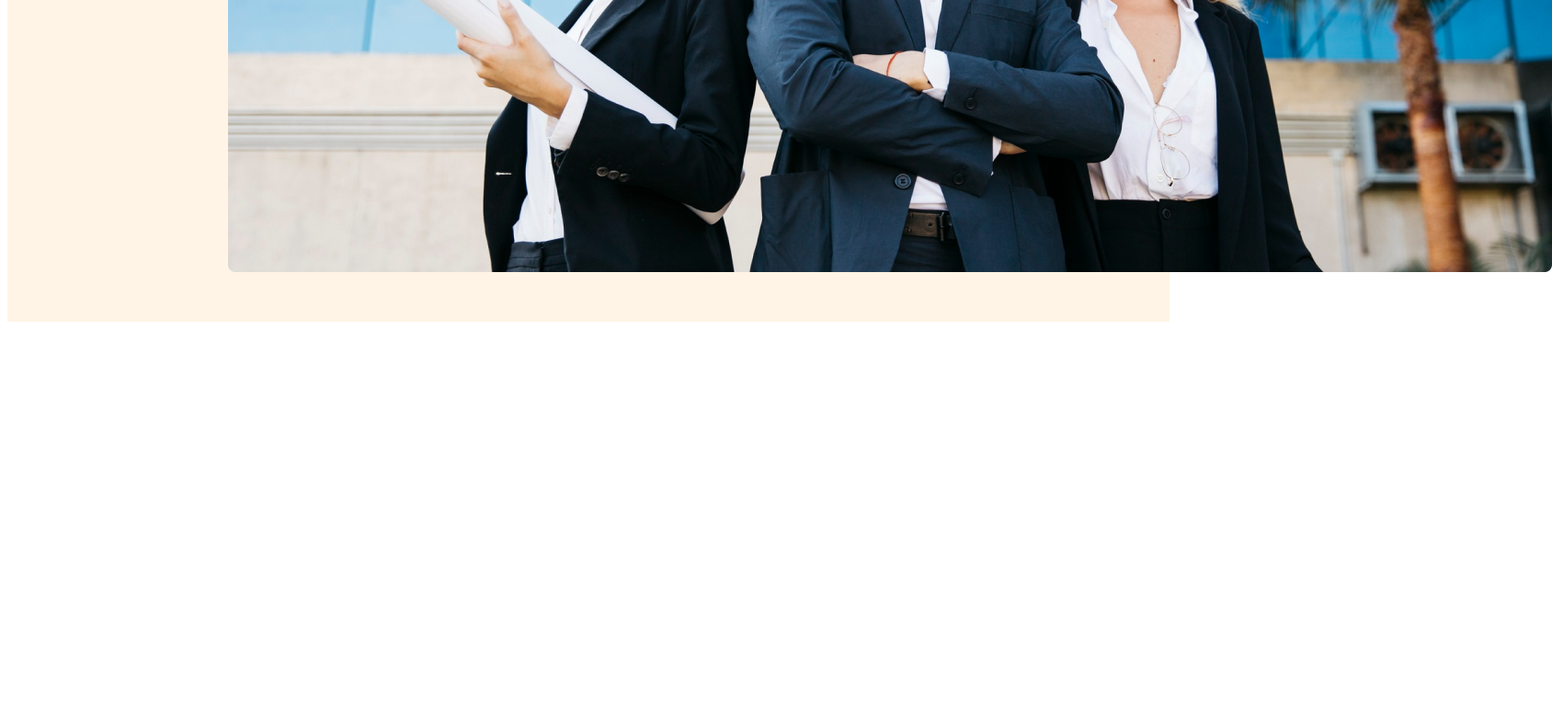
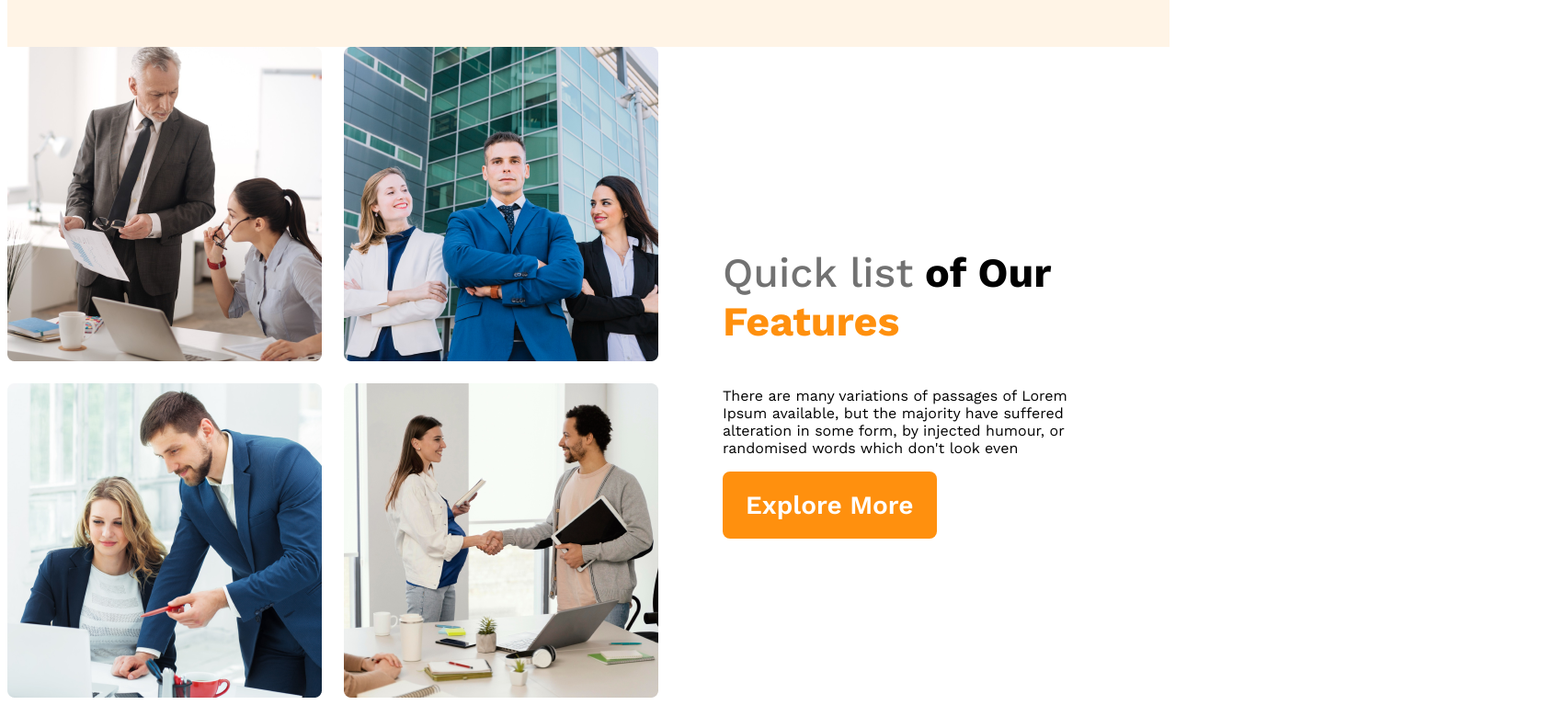
Before and after one commit to Abdullah3d/g3-archi-website, a plain HTML site: page index.html in a window 1280 px wide. Shown: the part 993-1760 px from the top of the page at 92% size, 1688 px wide, since content can reach past the window. Before the commit the page ends 1351 px from the top, so only its background shows below. Drawn offline with nearby package versions, Linux system fonts and the light colour scheme.

Commit message:
features section added

```diff
--- a/index.html
+++ b/index.html
@@ -9,6 +9,7 @@
 </head>
 
 <body>
+    <!-- header start -->
     <header>
         <nav>
             <h3 class="nav-title">G3 Architects</h3>
@@ -25,15 +26,28 @@
                     <P class="banner-description">There are many variations of passages of Lorem Ipsum available, but the majority have suffered alteration in some form, by injected humour, or randomised words which don't look even</p>
                     <button class="btn-primary">Explore More</button>
                 </div>
-                <img class="banner-img">
+                <img class="banner img">
                 <img src="images/banner.png" alt="">
 
+            </div>
+    </header>
+    <!-- header end -->
+    <main>
+        <!-- features section start -->
+        <section class="teams-containar">
+            <div class="teams-img-containar">
+                <img src="images/team1.png" alt="">
+                <img src="images/team2.png" alt="">
+                <img src="images/team3.png" alt="">
+                <img src="images/team4.png" alt="">
+            </div>
+            <div class="teams-content">
+                <h3 class="teams-title"><span class="quick-list">Quick list</span> <span>of Our</span> <span class="text-features">Features</span></h3>
+                <p class="teams-description">There are many variations of passages of Lorem Ipsum available, but the majority have suffered alteration in some form, by injected humour, or randomised words which don't look even</p>
+                <button class="btn-primary">Explore More</button>
 
             </div>
-
-
-    </header>
-    <main>
+        </section>
 
     </main>
     <footer>
--- a/styles/architect.css
+++ b/styles/architect.css
@@ -2,7 +2,7 @@
 @import url('https://fonts.googleapis.com/css2?family=Work+Sans:wght@400;500;600;700;800&display=swap');
 
 /* shared styles */
-.btn-primary{
+.btn-primary {
     border-radius: 8px;
     background: #FF900E;
     padding: 20px 25px;
@@ -12,75 +12,122 @@ font-size: 1.75rem;
     cursor: pointer;
     border: 0;
 }
+
 * {
     font-family: 'Work Sans', sans-serif;
 }
 
 /* header styles */
-header{
+header {
     background: rgba(255, 144, 14, 0.10);
     padding: 50px 240px;
 }
-.nav-title{
+
+.nav-title {
     font-size: 2.8rem;
     font width: 700;
     color: #131313;
 }
-nav{
+
+nav {
     display: flex;
     justify-content: space-between;
     align-items: center;
 }
-nav > ul{
+
+nav>ul {
     display: flex;
 }
-nav li{
+
+nav li {
     list-style: none;
     margin-right: 30px;
     font-weight: 500;
     font size: 1rem;
 }
-nav li a{
+
+nav li a {
     text-decoration: none;
     color: #424242;
 }
 
 /* banner styles */
-.banner-content{
+.banner-content {
     max-width: 800px;
     text-align: center;
     margin: 0 auto;
 }
-.banner-title{
+
+.banner-title {
     color: #131313;
     font-size: 4rem;
     font-weight: 700;
 }
-.banner-description{
-    color:  #727272;
+
+.banner-description {
+    color: #727272;
 }
-.banner-img{
+
+.banner img {
     margin-top: 20px;
     width: 100%;
+}
+/* Main styles */
+main{
+    max-width: 1440px;
+    margin: 0 auto;
+}
+/* Teams style */
+.teams-containar{
+    display: flex;
+    align-items: center;
+}
+.teams-img-containar{
+    display: grid;
+    grid-template-columns: repeat(2, 1fr);
+    gap: 1.5rem;
+}
+.teams-content{
+    padding-left: 70px;
+    padding-right: 70px;
+}
+.teams-title{
+    font-size: 2.8rem;
+}
+.teams-title .quick-list{
+    color: #727272;
+    font-weight: 500;
+}
+.teams-title .text-features{
+    color: #FF900E;
+    font-weight: 700;
+
 }
 
 /* responsive mesia queries */
 /* media mobile device */
 @media screen and (max-width:576px) {
-    header{
+    header {
         padding: 20px;
     }
-    nav{
+
+    nav {
         flex-direction: column;
     }
 
+    .banner img {
+        width: 100%;
     }
+
+}
+
 /* tablet devices */
 @media screen and (min-width:576px) and (max-width:960px) {
-    nav{
+    nav {
         flex-direction: column;
     }
-    header{
+
+    header {
         padding: 50px;
     }
 
```
Lines whose indentation alone changed are shown as unchanged.
